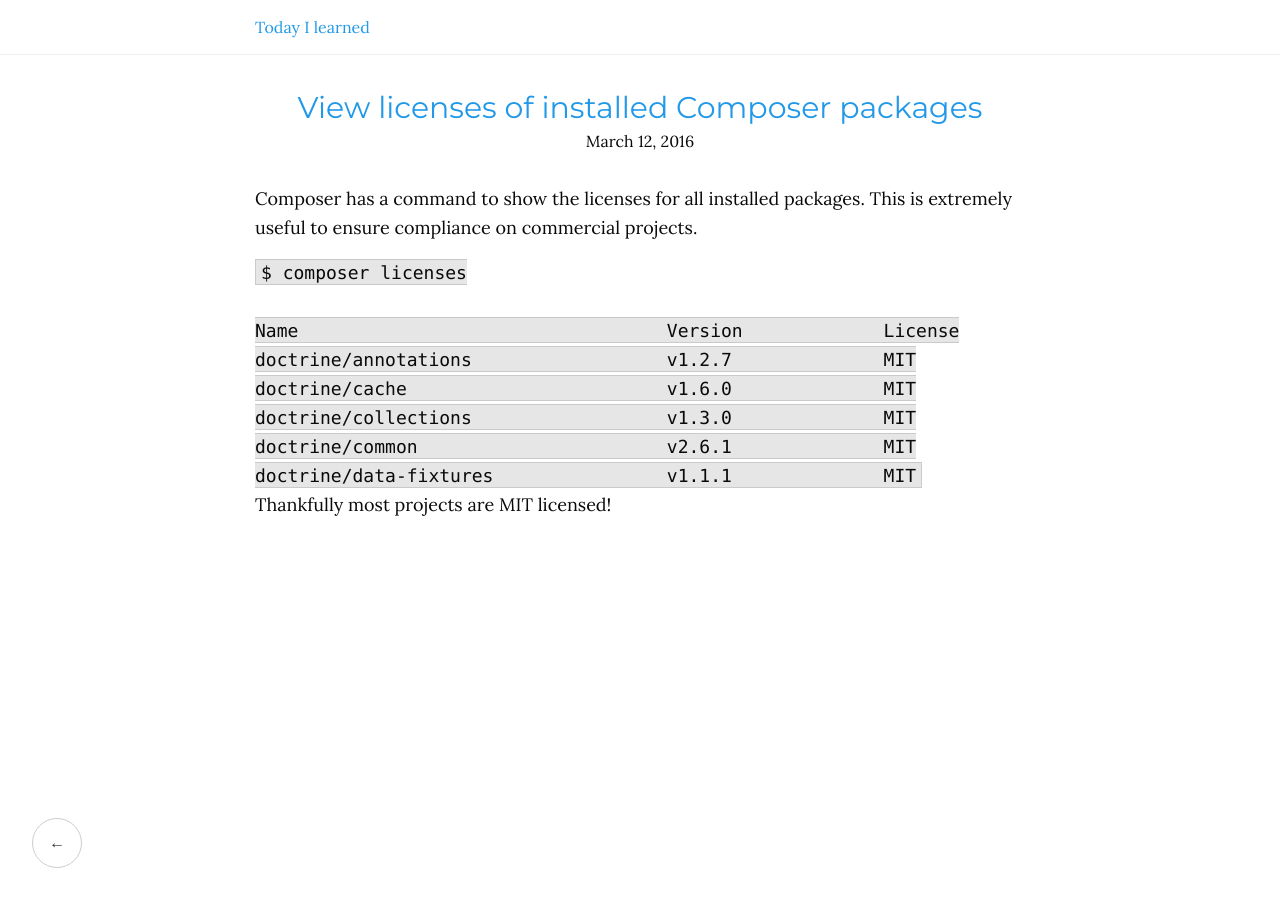
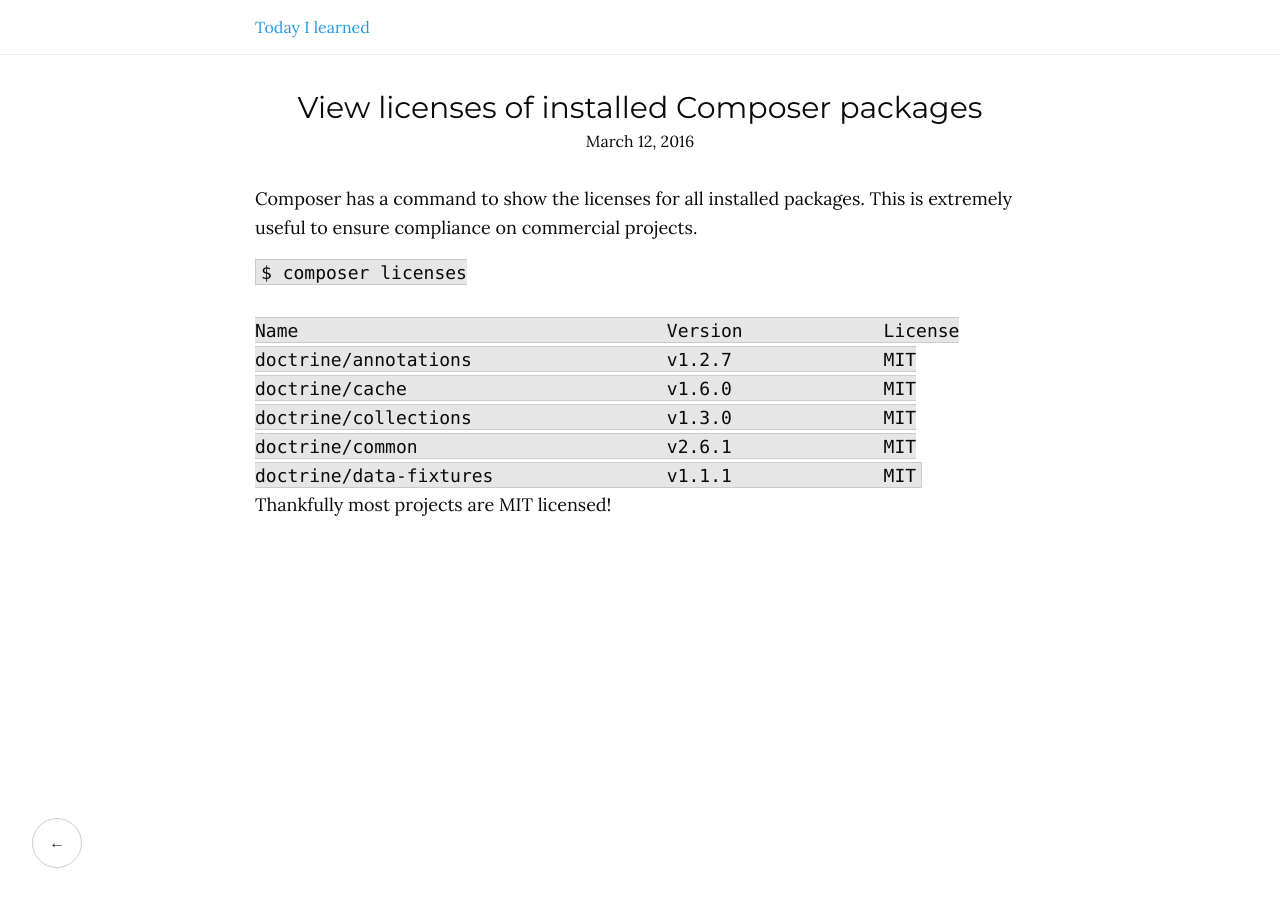
Before and after one commit to tompedals/til, a Jekyll site: the page built from _posts/2016-03-11-composer-licenses.md, in a window 1280 px wide. Built offline with Jekyll 4.4.1, drawn with Linux system fonts in a browser that asks for light colours.

Commit message:
Only link the post title from the landing page

```diff
--- a/_includes/post.html
+++ b/_includes/post.html
@@ -3,7 +3,13 @@
     <div class="columns large-8 medium-10 medium-centered">
       <div class="post__header">
         <h1 class="post__title">
-          <a href="{{ site.baseurl }}{{ include.post.url }}">{{ include.post.title }}</a>
+          {% if include.link %}
+            <a href="{{ site.baseurl }}{{ include.post.url }}">
+          {% endif %}
+            {{ include.post.title }}
+          {% if include.link %}
+            </a>
+          {% endif %}
         </h1>
         <time class="post__time" datetime="{{ include.post.date|date: '%Y-%m-%d' }}">{{ include.post.date|date: "%B %e, %Y" }}</time>
       </div>
--- a/_layouts/landing.html
+++ b/_layouts/landing.html
@@ -4,7 +4,7 @@
 ---
 {% if paginator.total_posts > 0 and paginator.page == 1 %}
   {% assign post = paginator.posts[0] %}
-  {% include post.html post=post content=post.content %}
+  {% include post.html post=post content=post.content link=true %}
 {% endif %}
 
 {% if paginator.total_posts > 1 %}
--- a/_layouts/post.html
+++ b/_layouts/post.html
@@ -2,7 +2,7 @@
 type: post
 layout: base
 ---
-{% include post.html post=page content=content %}
+{% include post.html post=page content=content link=false %}
 
 {% if page.next %}
   <a class="pagination-link pagination-link--next" rel="next" href="{{ site.baseurl }}{{ page.next.url }}">
```
